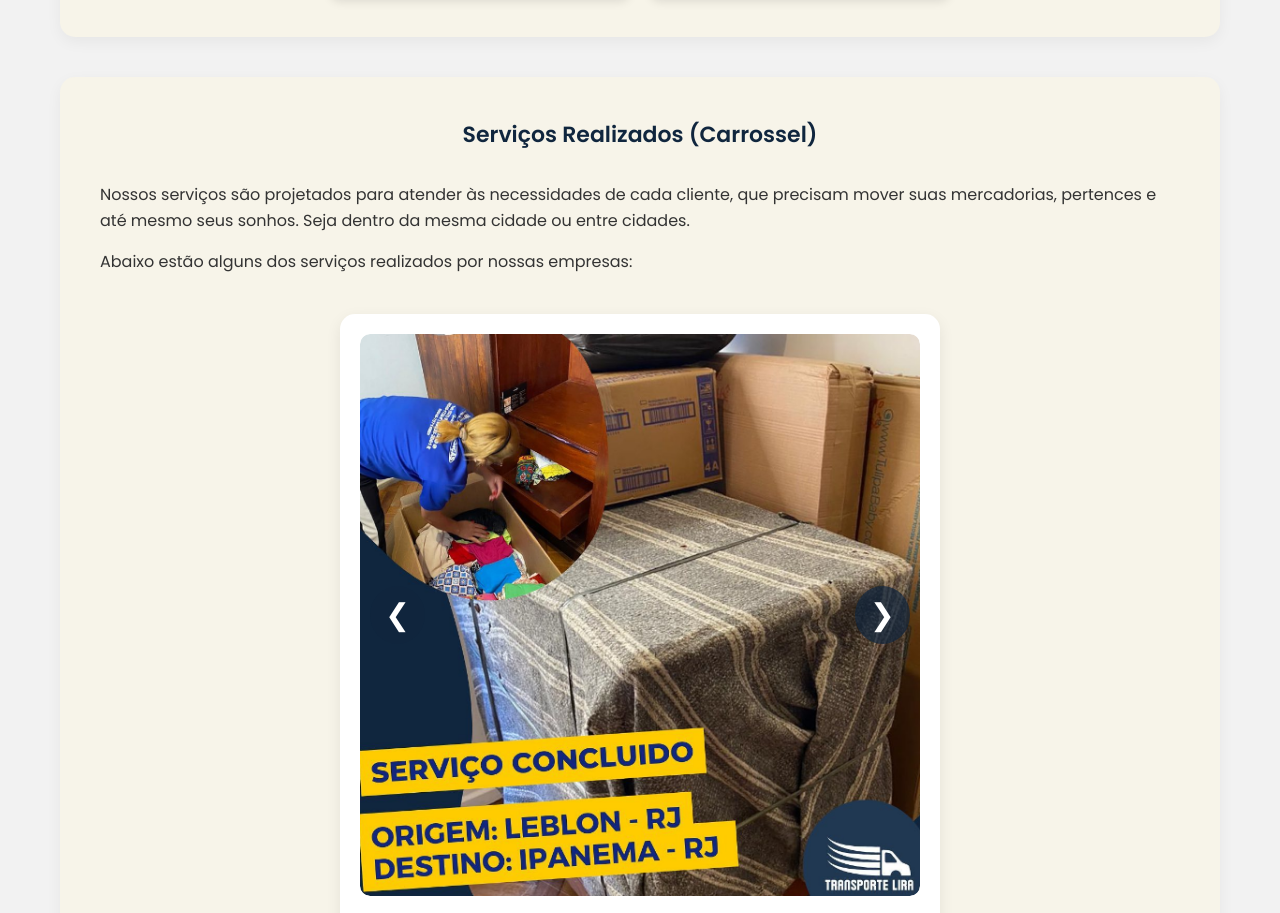
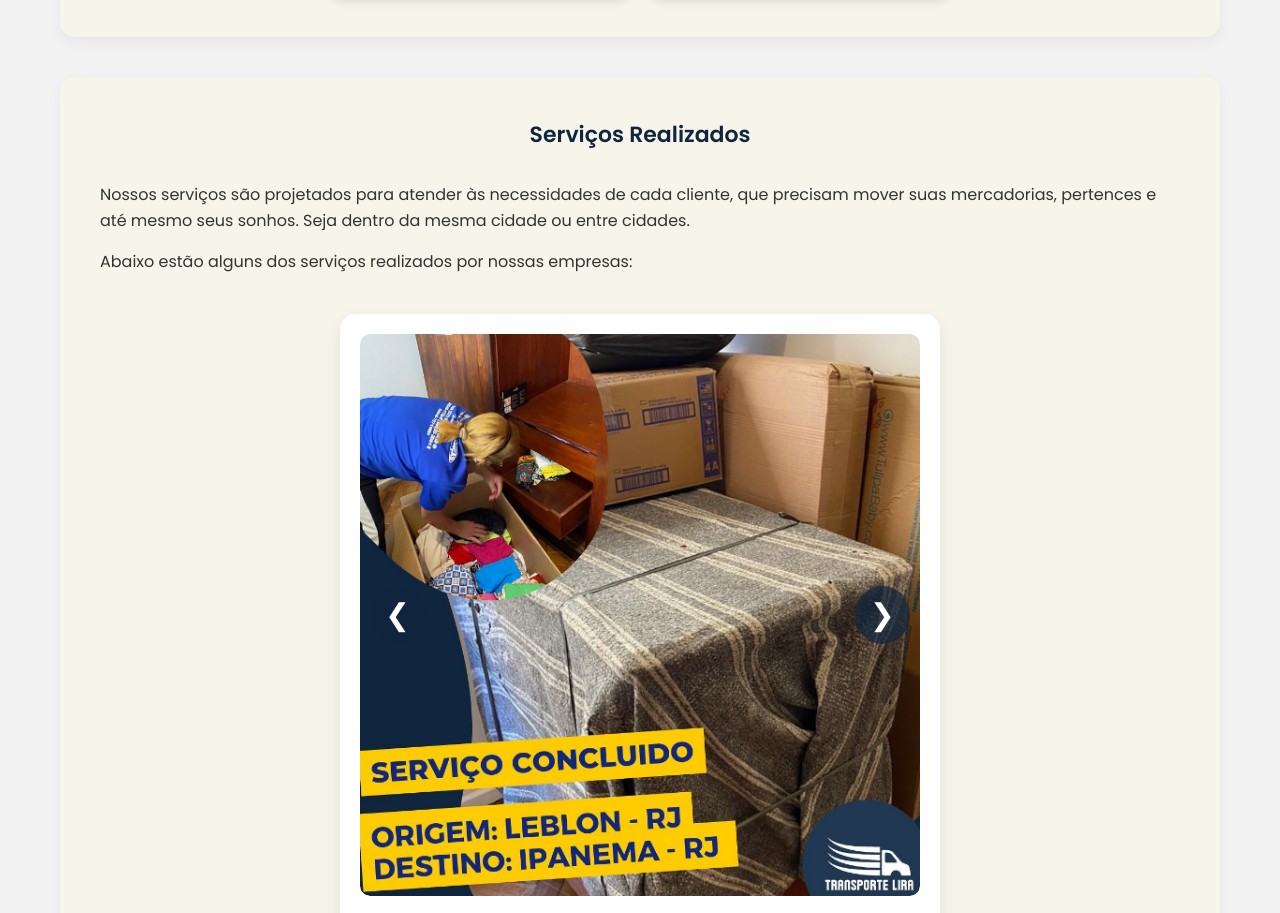
Before and after one commit to Briorlando20/TransporteLira, a plain HTML site: page index.html in a window 1280 px wide. Shown: the part 1813-2726 px from the top of the page. Drawn offline with Linux system fonts and the light colour scheme; a small style sheet from the web is missing.

Commit message:
Update index.html

```diff
--- a/index.html
+++ b/index.html
@@ -133,7 +133,7 @@
                 </div>
 
                 <div class="service-block">
-                    <h3>Serviços Realizados (Carrossel)</h3>
+                    <h3>Serviços Realizados</h3>
                     <p>
                         Nossos serviços são projetados para atender às necessidades de
                         cada cliente, que precisam mover suas mercadorias, pertences e até
```
